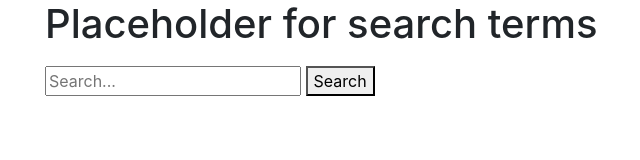
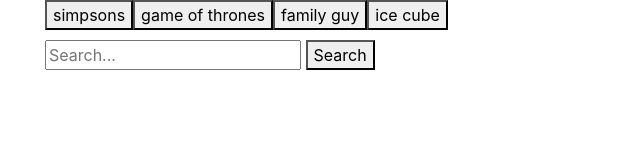
Before and after one commit to mmac06/GIPHY-API, a plain HTML site: page index.html in a window 1280 px wide. Shown: the whole page, without its empty margins (40-680 px from the left). Drawn offline with nearby package versions, Linux system fonts and the light colour scheme; no server answers.

Commit message:
added search term buttons

```diff
--- a/assets/css/style.css
+++ b/assets/css/style.css
@@ -1,7 +1,9 @@
 img {
     height: 100%;
-    width: 300px;
+    width: 275px;
     margin: 3px;
+
+    /* margin: auto; */
 }
 
 #searchCol {
@@ -11,4 +13,6 @@
 
 #gifDisplay {
     margin-bottom: 150px;
+    /* margin-right: auto;
+    margin-left: auto; */
 }
--- a/assets/javascript/app.js
+++ b/assets/javascript/app.js
@@ -3,6 +3,9 @@
 //javascript, jQuery API -- from GIPHY Website
 // var xhr = $.get("http://api.giphy.com/v1/gifs/search?q=ryan+gosling&api_key=0ha2JYIPcQ2JlisGgiDTdoH9mt6qXvdw&limit=10");
 // xhr.done(function (response) { console.log("success got data", response); });
+
+// array for pre-loaded terms
+var startGIF = ["simpsons", "game of thrones", "family guy", "ice cube"];
 
 //javascript, jQuery API -- Based on Class Activity
 var queryURL = "https://api.giphy.com/v1/gifs/search?q=ryan+gosling&api_key=0ha2JYIPcQ2JlisGgiDTdoH9mt6qXvdw&limit=10";
@@ -23,4 +26,27 @@
 });
 
 
-// gifs.response.data.images.fixed_width.url
+// Function for displaying gifs data
+function renderButtons() {
+
+    // Deletes the gifs prior to adding new gif
+    // (this is necessary otherwise you will have repeat buttons)
+    $("#terms").empty();
+    // Loops through the array of gifs
+    for (var i = 0; i < startGIF.length; i++) {
+
+        // Then dynamicaly generates buttons for each gif in the array
+        // This code $("<button>") is all jQuery needs to create the beginning and end tag. (<button></button>)
+        var a = $("<button>");
+        // Adds a class of gif to our button
+        a.addClass("gif");
+        // Added a data-attribute
+        a.attr("data-name", startGIF[i]);
+        // Provided the initial button text
+        a.text(startGIF[i]);
+        // Added the button to the buttons-view div
+        $("#terms").append(a);
+    }
+}
+
+renderButtons();
--- a/index.html
+++ b/index.html
@@ -19,7 +19,7 @@
     <div class="container">
         <div class="row">
             <div class="col-sm-12" id="terms">
-                <h1>Placeholder for search terms</h1>
+                <!-- <h1>Placeholder for search terms</h1> -->
             </div>
         </div>
         <div class="row">
```
